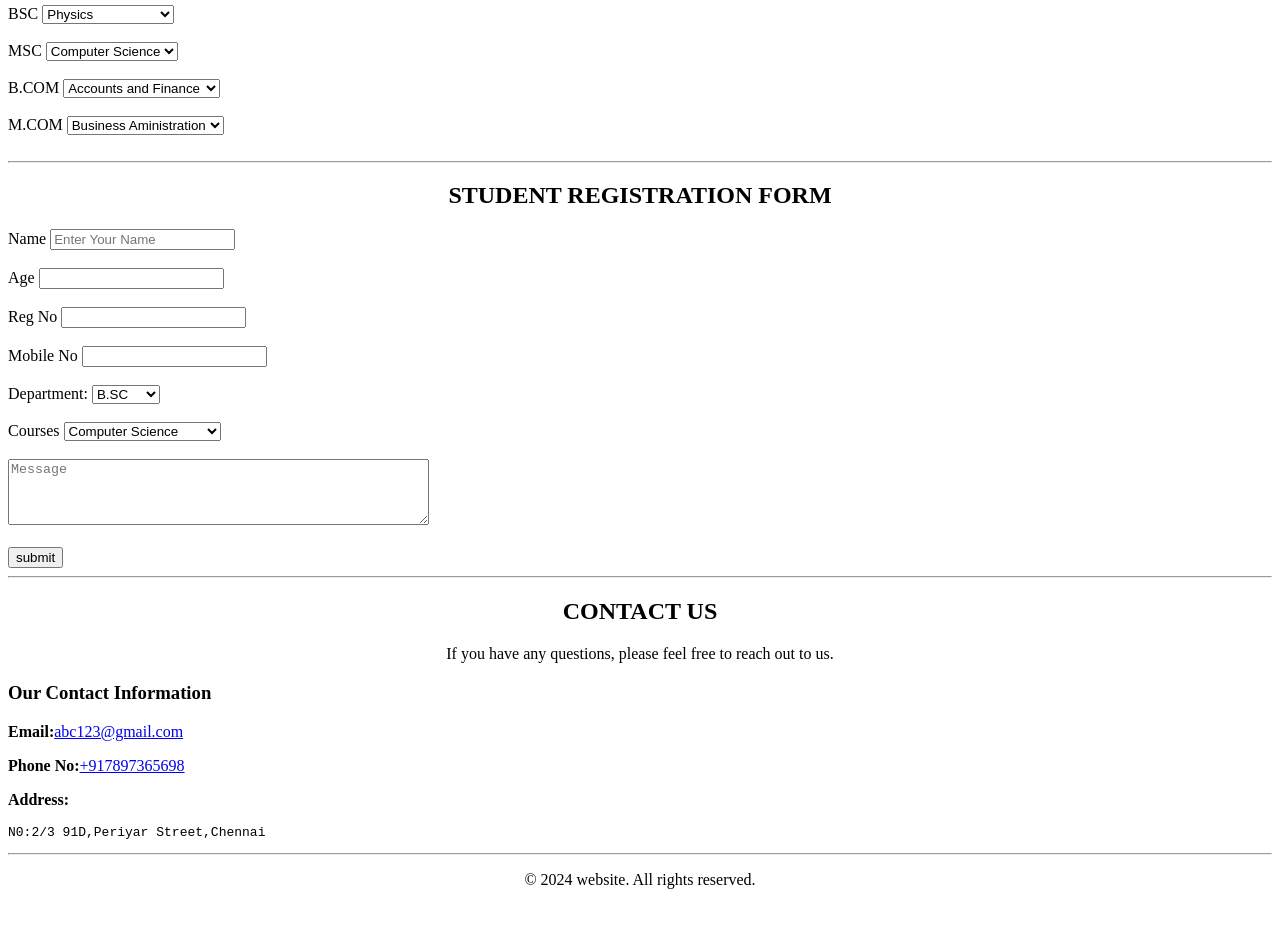
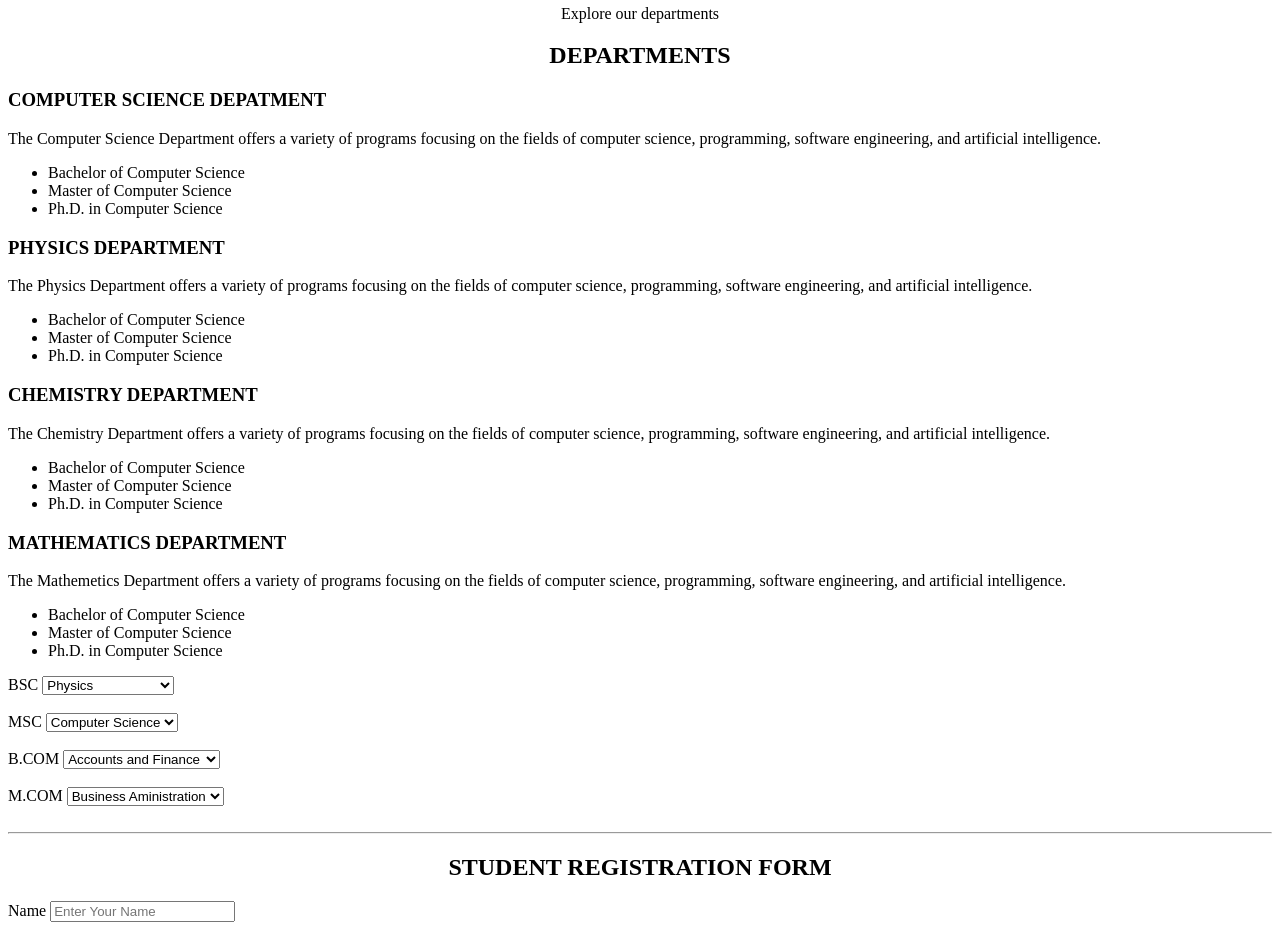
Before and after one commit to dharshusiva/Html-code, a plain HTML site: page index.html in a window 1280 px wide. Shown: the part 273-1210 px from the top of the page. Before the commit the page ends 1178 px from the top, so only its background shows below. Drawn offline with Linux system fonts and the light colour scheme.

Commit message:
Update index.html

```diff
--- a/index.html
+++ b/index.html
@@ -24,7 +24,7 @@
 
 <section id="aboutus">
     <center>
-        <h2> WELCOME TO ABC SCHOOL</h2>
+        <h1> WELCOME TO ABC SCHOOL</h1>
     </center>
     <p>We provide quality education for students of all ages. Learn more about our courses and enroll today!</p>
 
@@ -32,9 +32,57 @@
 <hr>
 
 <section id="departments">
+    <header>
+        <center>
+            <h1>Welcome to Our College</h1>
+        <p>Explore our departments</p>
+        </center>
+    </header>
+
     <center>
         <h2> DEPARTMENTS </h2>
     </center>
+
+    <div>
+        <h3>COMPUTER SCIENCE DEPATMENT</h3>
+        <p>The Computer Science Department offers a variety of programs focusing on the fields of computer science, programming, software engineering, and artificial intelligence.</p>
+        <ul>
+            <li>Bachelor of Computer Science</li>
+            <li>Master of Computer Science</li>
+            <li>Ph.D. in Computer Science</li>
+        </ul>
+    </div>
+
+    <div>
+        <h3>PHYSICS DEPARTMENT</h3>
+        <p>The Physics Department offers a variety of programs focusing on the fields of computer science, programming, software engineering, and artificial intelligence.</p>
+        <ul>
+            <li>Bachelor of Computer Science</li>
+            <li>Master of Computer Science</li>
+            <li>Ph.D. in Computer Science</li>
+        </ul>
+    </div>
+
+    <div>
+        <h3>CHEMISTRY DEPARTMENT</h3>
+        <p>The Chemistry Department offers a variety of programs focusing on the fields of computer science, programming, software engineering, and artificial intelligence.</p>
+        <ul>
+            <li>Bachelor of Computer Science</li>
+            <li>Master of Computer Science</li>
+            <li>Ph.D. in Computer Science</li>
+        </ul>
+    </div>
+
+    <div>
+        <h3>MATHEMATICS DEPARTMENT</h3>
+        <p>The Mathemetics Department offers a variety of programs focusing on the fields of computer science, programming, software engineering, and artificial intelligence.</p>
+        <ul>
+            <li>Bachelor of Computer Science</li>
+            <li>Master of Computer Science</li>
+            <li>Ph.D. in Computer Science</li>
+        </ul>
+    </div>
+
     <label for="bsc">BSC</label>
     <select name=" BSCCourses" id="BSCCourses">
         <option value="Physics">Physics</option>
```
